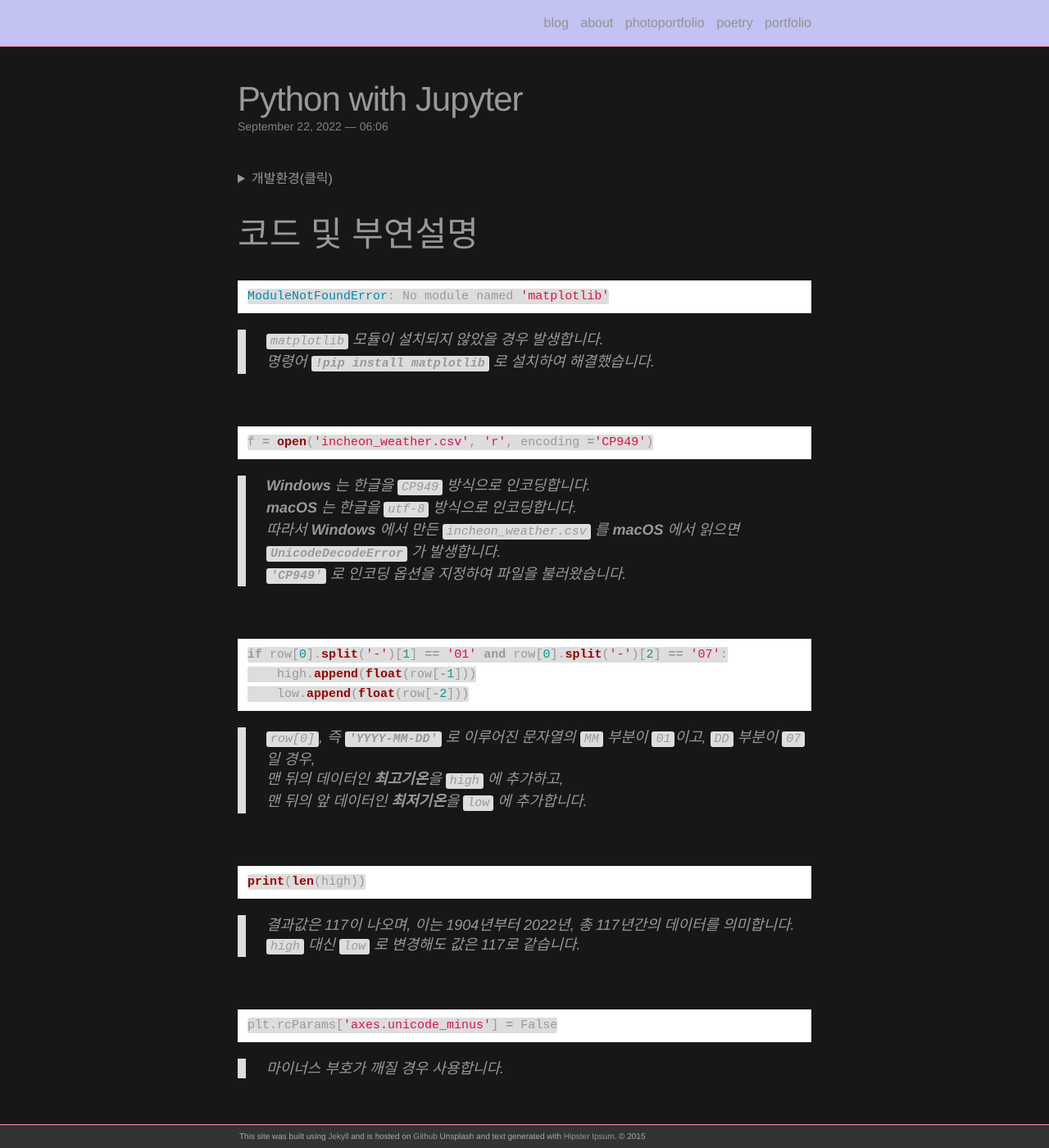
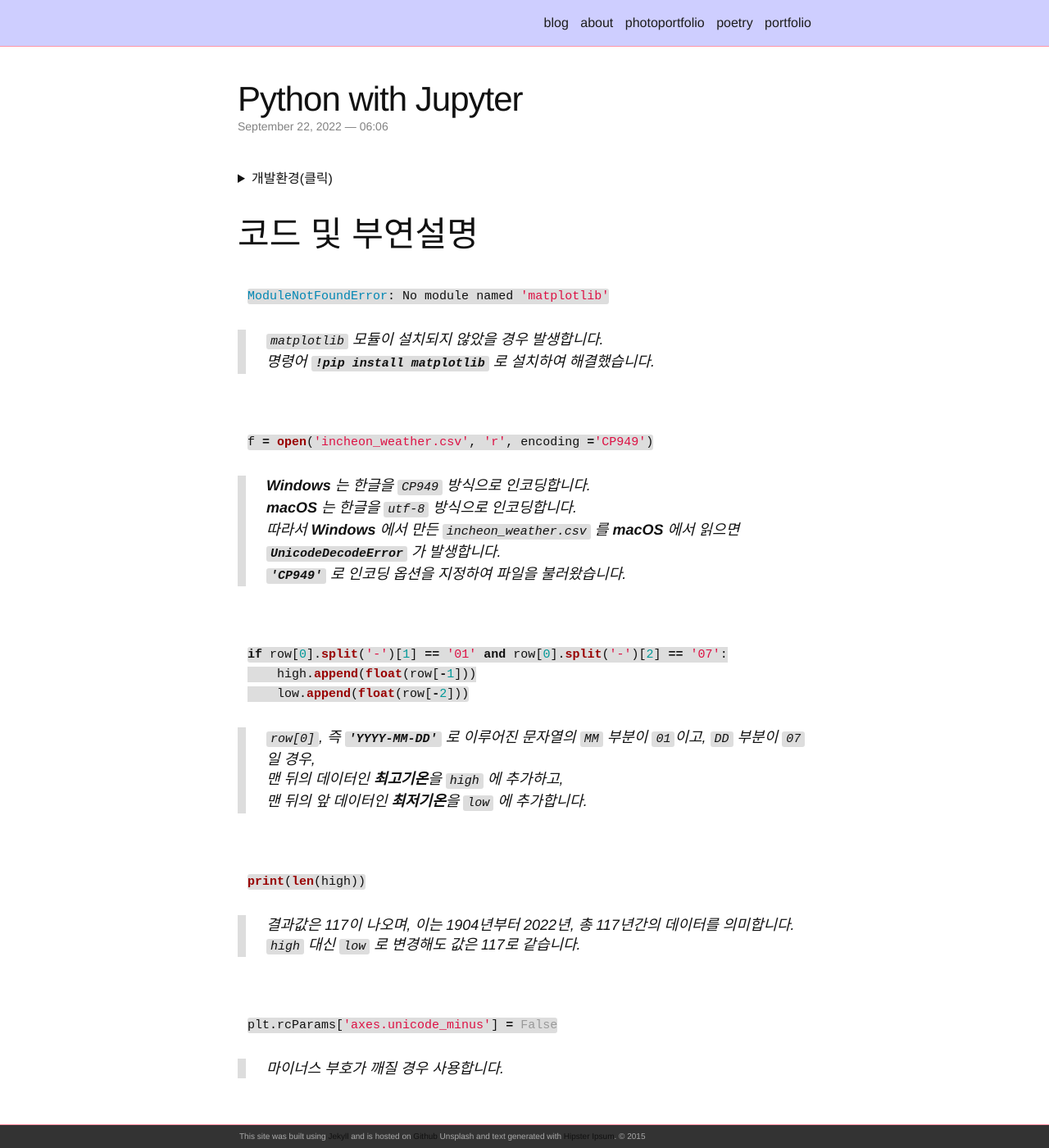
Before and after one commit to GHeeJeon/GHeeJeon.github.io, a Jekyll site: the page built from _posts/2022-09-22-Python-with-Jupyter.markdown, in a window 1280 px wide and 1400 px high. Shown: the whole window at 82% size. Built offline with Jekyll 4.4.1, drawn with Linux system fonts in a browser that asks for light colours; nearby versions of some CDN libraries.

Commit message:
master-update color

```diff
--- a/_posts/2022-09-22-Python-with-Jupyter.markdown
+++ b/_posts/2022-09-22-Python-with-Jupyter.markdown
@@ -11,7 +11,7 @@ categories: python
 
 <br/>
 
-![OS](https://img.shields.io/badge/OS-macOS%20Monterey-lightgrey)
+![OS](https://img.shields.io/badge/OS-macOS%20Monterey-lightgray)
 ![Language](https://img.shields.io/badge/Language-Python-%234B8BBE)
 ![Platform](https://img.shields.io/badge/Platform-Jupyter-%23EB7425)
 ![Library](https://img.shields.io/badge/Library-Matplotlib-%23306998)
--- a/_sass/_base.scss
+++ b/_sass/_base.scss
@@ -33,9 +33,8 @@ $purple: #B509AC;
 $periwinkle: #CCCCFF;
 $salmon_pink: #FF91A4;
 
-$grey-color-dark: #333;   /* footer */
-$grey-color-light: #ddd;  /* navigation bar border */
-$text-color: #999;
+$gray-color-dark: #333;   /* footer */
+$gray-color-light: #ddd;  /* navigation bar border */
 
 /* Set theme color *************************/
 $theme-color: $periwinkle;
@@ -125,13 +124,13 @@ h1, h2, h3, h4, h5, h6 {
 a {
     color: $text-color;
     text-decoration: none;
-    /*
+
     &:visited {
-        color: darken($brand-color, 15%);
+        color: $salmon_pink;
     }
-    */
+
     &:hover {
-        color: $salmon_pink;
+        color: $periwinkle;
         text-decoration: none;
     }
 }
@@ -152,7 +151,7 @@ article a {
  */
 blockquote {
     color: $text-color;
-    border-left: 10px solid $grey-color-light;
+    border-left: 10px solid $gray-color-light;
     padding-left: $horizontal-spacing-unit / 2;
     font-size: 18px;
     font-style: italic;
@@ -171,7 +170,7 @@ pre,
 code {
     font-size: 15px;
     border-radius: 3px;
-    background-color: $grey-color-light;
+    background-color: $gray-color-light;
 }
 
 code {
--- a/_sass/_layout.scss
+++ b/_sass/_layout.scss
@@ -76,7 +76,7 @@ display: line;
 .site-footer {
 border-top: 1px solid $salmon_pink;
 font-size: 10px;
-background-color: $grey-color-dark;
+background-color: $gray-color-dark;
 padding: 2px;
 color: #aaa;
 position:fixed;
@@ -165,7 +165,7 @@ font-size: 18px;
 }
 .post-meta {
 font-size: $small-font-size;
-color: $grey-color;
+color: $gray-color;
 margin-bottom: 0px;
 }
 .post-link {
@@ -231,7 +231,7 @@ left: 0;
 bottom: 0;
 right: 0;
 background: rgba(0,0,0,0.4);
-color: $grey-color-light;
+color: $gray-color-light;
 padding: 40px;
 text-align: center;
 }
--- a/css/main.scss
+++ b/css/main.scss
@@ -14,13 +14,12 @@ $base-line-height: 1.5;
 $spacing-unit:     30px;
 
 $text-color:       #111;
-$background-color: #171717;
-$brand-color:      #2a7ae2;
+$background-color: #ffffff;
 
 
-$grey-color:       #828282;
-$grey-color-light: lighten($grey-color, 40%);
-$grey-color-dark:  darken($grey-color, 25%);
+$gray-color:       #828282;
+$gray-color-light: lighten($gray-color, 40%);
+$gray-color-dark:  darken($gray-color, 25%);
 
 $on-palm:          600px;
 $on-laptop:        800px;
```
